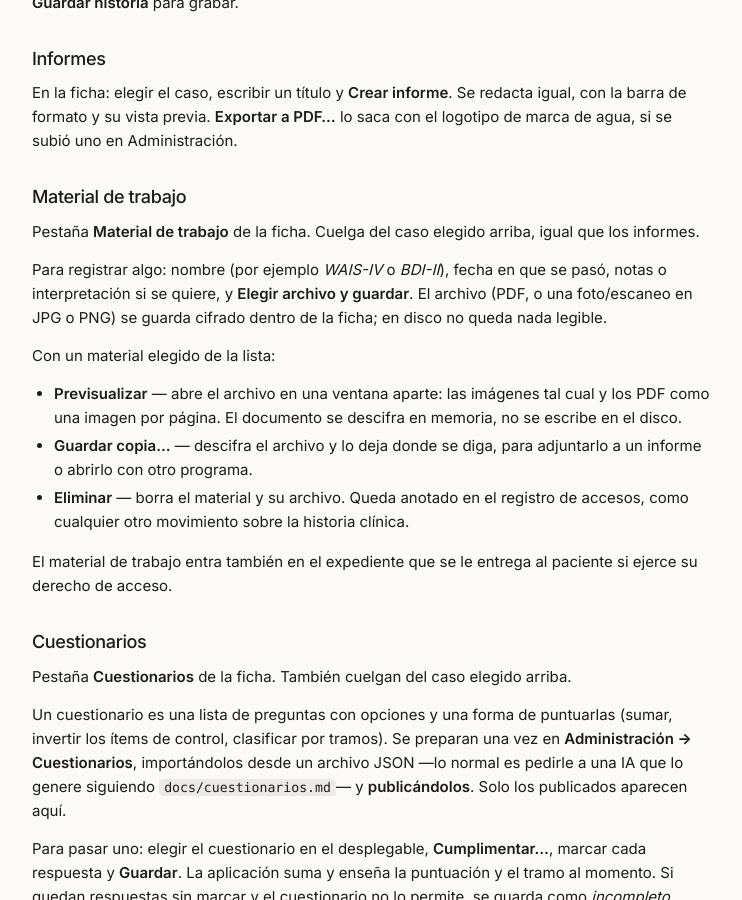
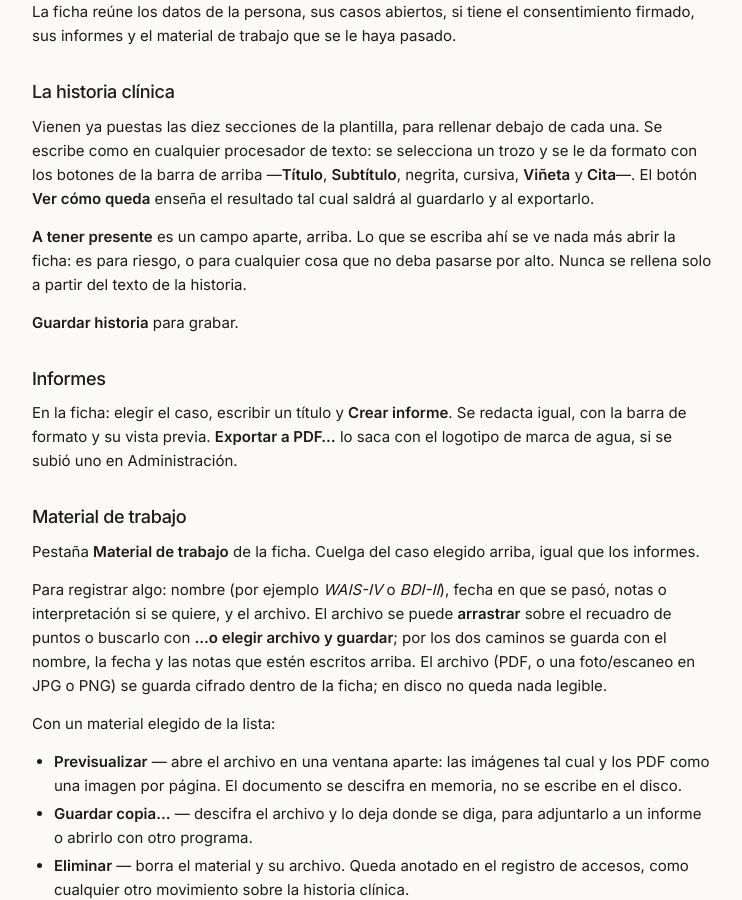
Before and after one commit to emiliocastilo/bitacora-descargas, a Jekyll site: the page built from MANUAL.md, in a window 1280 px wide and 900 px high, scrolled down 9965 px. Shown: the whole window, without its empty margins (268-1010 px from the left). Built offline with Jekyll 4.4.1, drawn with Linux system fonts in a browser that asks for light colours; our own code applies the rules of GitHub Pages for plain Markdown files; some of the changed text lies outside the part shown.

```diff
--- a/MANUAL.md
+++ b/MANUAL.md
@@ -204,6 +204,12 @@ Cinco secciones a la izquierda: **Agenda**, **Pacientes**, **Facturación**,
 NIE, fecha de nacimiento, teléfono y correo (el correo es opcional, pero sin él
 no se le pueden enviar avisos de cita).
 
+Debajo va el **domicilio**, también opcional. Se puede dejar en blanco y
+completarlo después desde la ficha, pero hace falta para poder facturarle: la
+factura lleva la dirección del destinatario. Va todo junto —calle, código
+postal, municipio y provincia—: media dirección no vale, y la ventana avisa si
+se rellenan unos campos y otros no.
+
 ![Ventana de dar de alta a un paciente](imagenes/dar-de-alta.png)
 
 ### Abrir un caso
@@ -234,6 +240,12 @@ adelante (§10): una ficha con casos abiertos no se puede suprimir.
 
 En Pacientes, con la persona elegida: **Registrar consentimiento firmado…**, y
 se adjunta el documento escaneado. Queda guardado cifrado dentro de la ficha.
+
+Si el escaneo ya está a la vista en el Explorador, se puede **arrastrar el PDF**
+sobre el recuadro de puntos que hay justo debajo de esos botones y soltarlo ahí:
+hace lo mismo sin pasar por el diálogo de archivos. El recuadro se enciende
+cuando lo que se lleva encima vale, y se pone en rojo cuando no (por ejemplo, un
+Word en vez de un PDF, o varios archivos a la vez).
 
 ---
 
@@ -352,9 +364,11 @@ Pestaña **Material de trabajo** de la ficha. Cuelga del caso elegido arriba, ig
 que los informes.
 
 Para registrar algo: nombre (por ejemplo *WAIS-IV* o *BDI-II*), fecha en
-que se pasó, notas o interpretación si se quiere, y **Elegir archivo y guardar**.
-El archivo (PDF, o una foto/escaneo en JPG o PNG) se guarda
-cifrado dentro de la ficha; en disco no queda nada legible.
+que se pasó, notas o interpretación si se quiere, y el archivo. El archivo se
+puede **arrastrar** sobre el recuadro de puntos o buscarlo con **…o elegir
+archivo y guardar**; por los dos caminos se guarda con el nombre, la fecha y las
+notas que estén escritos arriba. El archivo (PDF, o una foto/escaneo en JPG o
+PNG) se guarda cifrado dentro de la ficha; en disco no queda nada legible.
 
 Con un material elegido de la lista:
 
--- a/_config.yml
+++ b/_config.yml
@@ -25,4 +25,4 @@ plugins:
 exclude:
   - README.md
 
-version: 0.1.6
+version: 0.1.7
```
Also changed, not shown: imagenes/dar-de-alta.png.
